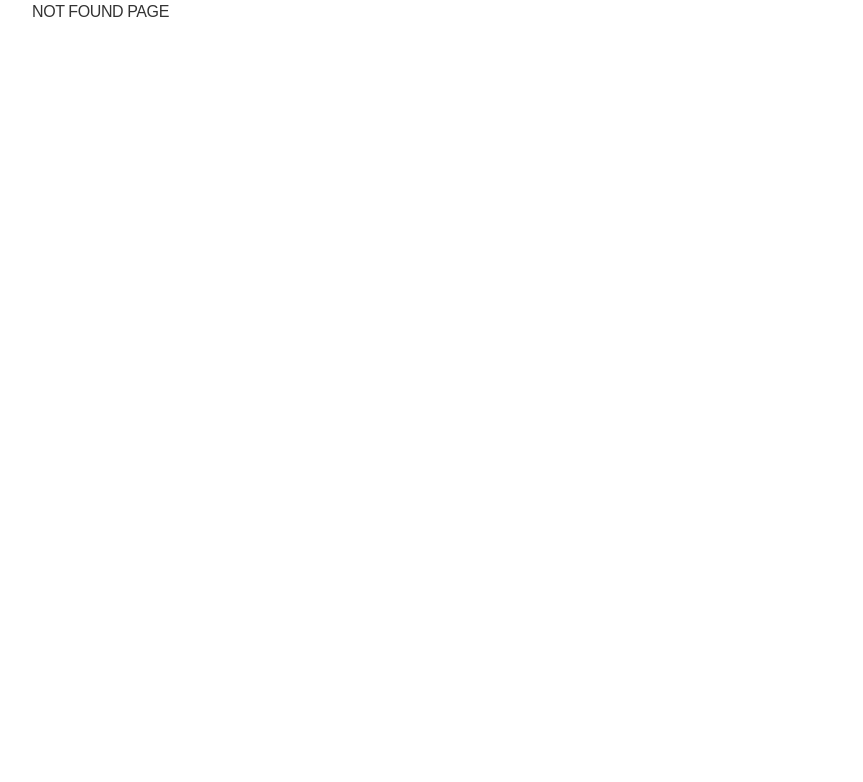
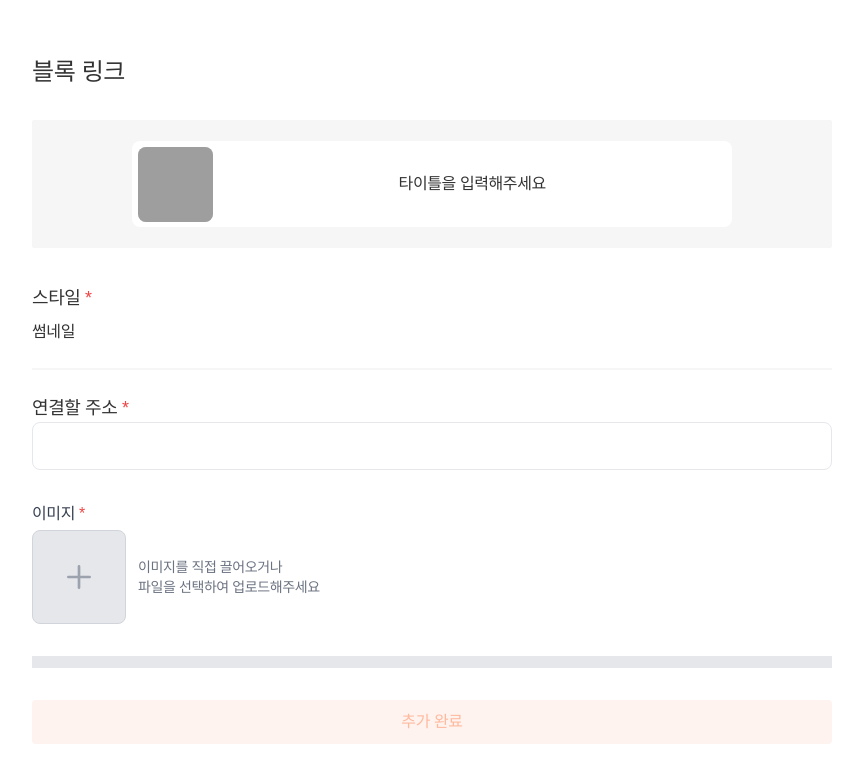
Before and after one commit to Mt-NextJs/linkle, a Next.js app: page /link in a window 1280 px wide. Before the commit this address had no page. Shown: the top 782 px of the page, without its empty margins (224-1087 px from the left). Built offline with nearby package versions, Linux system fonts and the light colour scheme; grey boxes are pictures that could not be loaded.

Commit message:
✨[Feat] 링크블록  레이아웃  생성 #8

```diff
--- /dev/null
+++ b/src/app/link/page.tsx
@@ -0,0 +1,101 @@
+export default function LinkPage() {
+  return (
+    <>
+      <article className="mx-auto my-14 w-[800px]">
+        <header>
+          <h1 className="text-2xl">블록 링크</h1>
+        </header>
+
+        {/* 스타일 */}
+        <section className="mt-8 flex flex-col items-center justify-center gap-9">
+          <div className="flex h-32 w-full items-center justify-center rounded-sm bg-[#F6F6F6]">
+            <div className="flex h-[86px] w-[600px] items-center rounded-lg bg-white">
+              <div className="flex w-full items-center">
+                <div className="ml-[6px] flex w-1/5 justify-start">
+                  <img
+                    src="#"
+                    alt="link-icon"
+                    className="h-[75px] w-[75px] rounded-lg bg-gray-300"
+                  />
+                </div>
+                <div className="mr-[37px] flex w-4/5 items-center justify-center">
+                  <p>타이틀을 입력해주세요</p>
+                </div>
+              </div>
+            </div>
+          </div>
+
+          <div className="w-full">
+            <h3 className="text-lg">
+              스타일 <span className="text-red-500">*</span>
+            </h3>
+            {/* item * 4 */}
+            <div>
+              <div className="boarder rounded border-[#F6F6F6]">
+                {/* style type img */}
+              </div>
+              <p className="mt-2">썸네일</p>
+            </div>
+          </div>
+        </section>
+
+        <div className="my-6 border-t-2 border-[#F6F6F6]"></div>
+
+        {/* Info */}
+        <section>
+          <form action="" className="flex flex-col gap-6">
+            <div>
+              <label className="text-lg" htmlFor="linked-url">
+                연결할 주소 <span className="text-red-500">*</span>
+              </label>
+              <input type="text" id="linked-url" />
+            </div>
+
+            <div className="mt-2">
+              <label className="mb-1 block font-medium text-gray-700">
+                이미지 <span className="text-red-500">*</span>
+              </label>
+
+              <div className="flex items-center justify-start">
+                <input type="file" id="file-upload" className="hidden" />
+                <label
+                  htmlFor="file-upload"
+                  className="flex h-[94px] w-[94px] cursor-pointer items-center justify-center rounded-lg border border-gray-300 bg-gray-200 hover:bg-gray-300"
+                >
+                  <svg
+                    xmlns="http://www.w3.org/2000/svg"
+                    className="h-8 w-8 text-gray-400"
+                    fill="none"
+                    viewBox="0 0 24 24"
+                    stroke="currentColor"
+                  >
+                    <path
+                      stroke-linecap="round"
+                      stroke-linejoin="round"
+                      stroke-width="2"
+                      d="M12 4v16m8-8H4"
+                    />
+                  </svg>
+                </label>
+
+                <div className="ml-3 text-sm text-gray-500">
+                  <p>이미지를 직접 끌어오거나</p>
+                  <p>파일을 선택하여 업로드해주세요</p>
+                </div>
+              </div>
+            </div>
+
+            <div className="my-2 h-3 w-full bg-gray-200"></div>
+
+            <button
+              type="submit"
+              className="h-11 w-full rounded bg-[#FFF3EF] text-[#FFB99D]"
+            >
+              추가 완료
+            </button>
+          </form>
+        </section>
+      </article>
+    </>
+  );
+}
```
